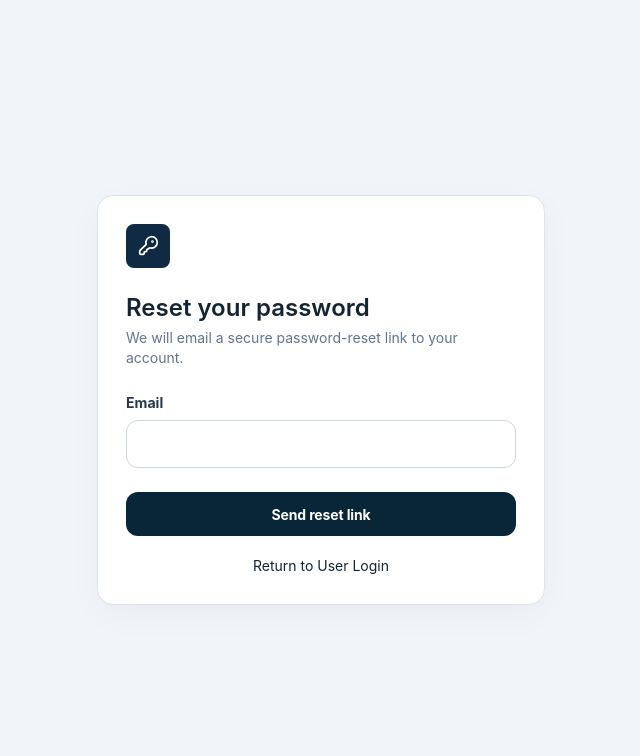
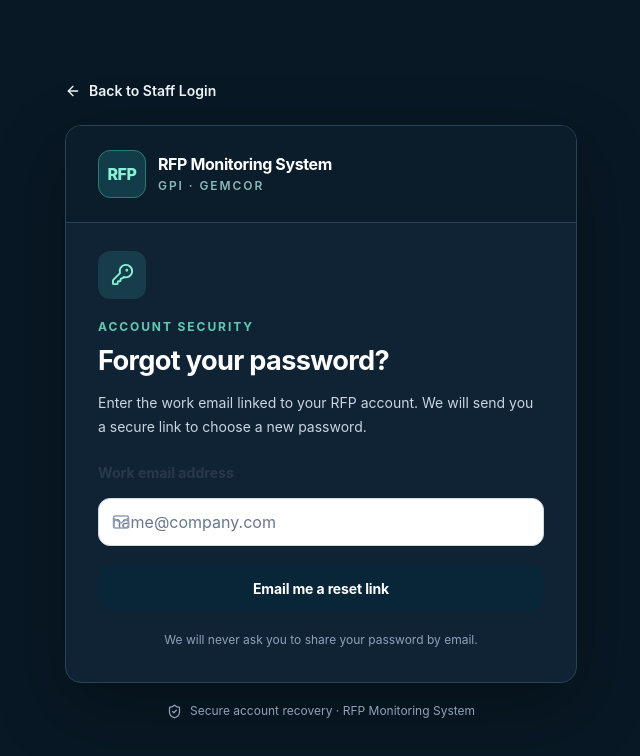
Before and after one commit to blimpMac/RFPProject, a React (Vite) app: page /admin/forgot-password in a window 1280 px wide. Shown: the top 756 px of the page, without its empty margins (319-959 px from the left). Built offline with nearby package versions, Linux system fonts and the light colour scheme; no server answers.

Commit message:
ui: brand and modernize RFP password recovery request and reset screens

```diff
--- a/src/pages/PasswordRecoveryPage.tsx
+++ b/src/pages/PasswordRecoveryPage.tsx
@@ -1,150 +1,283 @@
-import { useState } from 'react';
+import { useState, type ReactNode } from 'react';
 import { Link } from 'react-router-dom';
-import { KeyRound } from 'lucide-react';
+import { ArrowLeft, CheckCircle2, Eye, EyeOff, KeyRound, Mail, ShieldCheck } from 'lucide-react';
 import { Button, Spinner } from '../components/ui';
 import { supabase } from '../lib/supabase';
+
+function RecoveryLayout({
+  title,
+  description,
+  children,
+}: {
+  title: string;
+  description: string;
+  children: ReactNode;
+}) {
+  return (
+    <main className="flex min-h-[100dvh] flex-col bg-[#081824] px-4 py-8 text-slate-100 sm:px-6">
+      <div className="mx-auto flex w-full max-w-lg flex-1 flex-col justify-center">
+        <Link
+          to="/admin/login"
+          className="focus-ring mb-6 inline-flex w-fit items-center gap-2 rounded-lg text-sm font-semibold text-slate-300 transition-colors hover:text-white"
+        >
+          <ArrowLeft size={16} aria-hidden="true" />
+          Back to Staff Login
+        </Link>
+
+        <section
+          className="overflow-hidden rounded-2xl border border-[#294358] bg-[#102334] shadow-[0_25px_70px_rgba(0,0,0,0.28)]"
+          aria-labelledby="password-recovery-title"
+        >
+          <div className="border-b border-[#294358] bg-[#0b1c2b] px-6 py-6 sm:px-8">
+            <div className="flex items-center gap-3">
+              <span className="grid h-12 w-12 shrink-0 place-items-center rounded-xl border border-[#2a7c79] bg-[#123d48] text-base font-extrabold tracking-tight text-[#8af1d8]">
+                RFP
+              </span>
+              <div className="min-w-0">
+                <p className="text-base font-bold leading-5 tracking-tight text-white">
+                  RFP Monitoring System
+                </p>
+                <p className="mt-1 text-xs font-semibold uppercase tracking-[0.16em] text-[#89b9b9]">
+                  GPI · GEMCOR
+                </p>
+              </div>
+            </div>
+          </div>
+          <div className="px-6 pb-7 pt-7 sm:px-8 sm:pb-8">
+            <div className="mb-5 flex h-12 w-12 items-center justify-center rounded-xl bg-[#173c4a] text-[#8af1d8]">
+              <KeyRound size={23} aria-hidden="true" />
+            </div>
+            <p className="text-xs font-bold uppercase tracking-[0.16em] text-[#60cbb3]">
+              Account security
+            </p>
+            <h1
+              id="password-recovery-title"
+              className="mt-2 text-2xl font-bold tracking-tight text-white sm:text-[1.7rem]"
+            >
+              {title}
+            </h1>
+            <p className="mt-3 text-sm leading-6 text-slate-300">{description}</p>
+            {children}
+          </div>
+        </section>
+        <div className="mt-5 flex items-center justify-center gap-2 text-center text-xs text-slate-400">
+          <ShieldCheck size={15} aria-hidden="true" />
+          Secure account recovery · RFP Monitoring System
+        </div>
+      </div>
+    </main>
+  );
+}
 
 export function PasswordRecoveryPage() {
   const [email, setEmail] = useState('');
   const [busy, setBusy] = useState(false);
   const [error, setError] = useState('');
   const [sent, setSent] = useState(false);
-  const submit = async (e: React.FormEvent) => {
-    e.preventDefault();
+
+  const submit = async (event: React.FormEvent) => {
+    event.preventDefault();
+    if (busy) return;
     setBusy(true);
     setError('');
-    const { error } = await supabase.auth.resetPasswordForEmail(email, {
+    try {
+      const { error: authError } = await supabase.auth.resetPasswordForEmail(email.trim(), {
         redirectTo: `${window.location.origin}/admin/reset-password`,
       });
-    if (error) setError(error.message);
-    else setSent(true);
+      if (authError) throw authError;
+      setSent(true);
+    } catch (cause) {
+      setError(cause instanceof Error ? cause.message : 'Unable to request a reset email.');
+    } finally {
       setBusy(false);
+    }
   };
+
   return (
-    <main className="grid min-h-screen place-items-center bg-slate-100 p-4">
-      <form onSubmit={submit} className="card w-full max-w-md p-7 shadow-sm">
-        <div className="mb-6 flex h-11 w-11 items-center justify-center rounded-lg bg-[#102a43] text-white">
-          <KeyRound size={21} />
+    <RecoveryLayout
+      title={sent ? 'Check your email' : 'Forgot your password?'}
+      description={
+        sent
+          ? 'If this address belongs to an RFP staff account, password recovery instructions will arrive shortly.'
+          : 'Enter the work email linked to your RFP account. We will send you a secure link to choose a new password.'
+      }
+    >
+      {sent ? (
+        <div className="mt-6 space-y-5">
+          <div className="flex items-start gap-3 rounded-xl border border-[#256e66] bg-[#12382f] p-4" role="status">
+            <CheckCircle2 size={20} className="mt-0.5 shrink-0 text-[#8af1d8]" aria-hidden="true" />
+            <div>
+              <p className="font-semibold text-[#d5fff2]">Recovery request received</p>
+              <p className="mt-1 text-sm leading-6 text-slate-200">
+                Check your inbox and spam folder. For your security, we do not confirm whether an
+                email address is registered.
+              </p>
             </div>
-        <h1 className="text-2xl font-semibold">Reset your password</h1>
-        <p className="mt-1 text-sm text-slate-500">
-          We will email a secure password-reset link to your account.
-        </p>
-        {sent ? (
-          <p className="mt-6 rounded-md bg-emerald-50 p-4 text-sm text-emerald-800">
-            If this email belongs to an RFP user, a reset link has been sent. Check the inbox and
-            spam folder.
-          </p>
+          </div>
+          <Link
+            to="/admin/login"
+            className="btn btn-primary focus-ring flex w-full items-center justify-center text-center"
+          >
+            Return to Staff Login
+          </Link>
+          <button
+            type="button"
+            className="focus-ring block w-full rounded-md py-2 text-center text-sm font-semibold text-[#8af1d8] hover:underline"
+            onClick={() => {
+              setSent(false);
+              setError('');
+            }}
+          >
+            Try another email address
+          </button>
+        </div>
       ) : (
-          <>
-            <div className="field mt-6">
-              <label htmlFor="recovery-email">Email</label>
+        <form onSubmit={(event) => void submit(event)} className="mt-6 space-y-5">
+          <div className="field">
+            <label htmlFor="recovery-email" className="mb-2 block text-sm font-semibold text-slate-100">
+              Work email address
+            </label>
+            <div className="relative">
+              <Mail size={18} className="pointer-events-none absolute left-3.5 top-1/2 -translate-y-1/2 text-slate-400" aria-hidden="true" />
               <input
-                className="input"
+                className="input w-full pl-11"
                 id="recovery-email"
                 type="email"
+                autoComplete="email"
+                placeholder="name@company.com"
                 required
-                autoComplete="email"
+                disabled={busy}
                 value={email}
-                onChange={(e) => setEmail(e.target.value)}
+                onChange={(event) => {
+                  setEmail(event.target.value);
+                  setError('');
+                }}
               />
             </div>
-            {error && <p className="mt-4 error">{error}</p>}
-            <Button className="mt-6 w-full" disabled={busy}>
-              {busy ? <Spinner label="Sending" /> : 'Send reset link'}
+          </div>
+          {error && <p className="error rounded-lg p-3 text-sm" role="alert">{error}</p>}
+          <Button className="w-full" disabled={busy}>
+            {busy ? <Spinner label="Sending recovery email" /> : 'Email me a reset link'}
           </Button>
-          </>
+          <p className="text-center text-xs leading-5 text-slate-400">
+            We will never ask you to share your password by email.
+          </p>
+        </form>
       )}
-        <Link
-          to="/admin/login"
-          className="mt-5 block text-center text-sm text-slate-500 hover:text-slate-800"
-        >
-          Return to User Login
-        </Link>
-      </form>
-    </main>
+    </RecoveryLayout>
   );
 }
 
 export function PasswordResetPage() {
   const [password, setPassword] = useState('');
   const [confirm, setConfirm] = useState('');
+  const [showPassword, setShowPassword] = useState(false);
+  const [showConfirm, setShowConfirm] = useState(false);
   const [busy, setBusy] = useState(false);
   const [error, setError] = useState('');
   const [done, setDone] = useState(false);
-  const submit = async (e: React.FormEvent) => {
-    e.preventDefault();
+
+  const submit = async (event: React.FormEvent) => {
+    event.preventDefault();
+    if (busy) return;
     if (password !== confirm) {
       setError('Passwords do not match.');
       return;
     }
     setBusy(true);
     setError('');
-    const { error } = await supabase.auth.updateUser({ password });
-    if (error) setError(error.message);
-    else {
+    try {
+      const { error: authError } = await supabase.auth.updateUser({ password });
+      if (authError) throw authError;
       setDone(true);
-      await supabase.auth.signOut();
+      await supabase.auth.signOut({ scope: 'local' });
+    } catch (cause) {
+      if (!done) {
+        setError(cause instanceof Error ? cause.message : 'Unable to update the password.');
       }
+    } finally {
       setBusy(false);
+    }
   };
+
   return (
-    <main className="grid min-h-screen place-items-center bg-slate-100 p-4">
-      <form onSubmit={submit} className="card w-full max-w-md p-7 shadow-sm">
-        <div className="mb-6 flex h-11 w-11 items-center justify-center rounded-lg bg-[#102a43] text-white">
-          <KeyRound size={21} />
+    <RecoveryLayout
+      title={done ? 'Password updated' : 'Create a new password'}
+      description={
+        done
+          ? 'Your RFP account password has been changed. Sign in again using your new password.'
+          : 'Set a new password to restore access to your RFP Monitoring System account.'
+      }
+    >
+      {done ? (
+        <div className="mt-6 space-y-5">
+          <div role="status" className="flex items-center gap-3 rounded-xl border border-[#256e66] bg-[#12382f] p-4 text-[#d5fff2]">
+            <CheckCircle2 size={22} aria-hidden="true" />
+            <p className="font-semibold">Your password has been reset successfully.</p>
           </div>
-        <h1 className="text-2xl font-semibold">Choose a new password</h1>
-        {done ? (
-          <>
-            <p className="mt-5 rounded-md bg-emerald-50 p-4 text-sm text-emerald-800">
-              Your password has been updated.
-            </p>
           <Link
             to="/admin/login"
-              className="mt-5 block text-center font-medium text-[#173f6b] hover:underline"
+            className="btn btn-primary focus-ring flex w-full items-center justify-center"
           >
-              Continue to User Login
+            Continue to Staff Login
           </Link>
-          </>
+        </div>
       ) : (
-          <>
-            <p className="mt-1 text-sm text-slate-500">Use at least eight characters.</p>
-            <div className="mt-6 space-y-4">
+        <form onSubmit={(event) => void submit(event)} className="mt-6 space-y-5">
+          <p className="rounded-lg border border-[#304c5e] bg-[#142b3a] px-4 py-3 text-xs leading-5 text-slate-300">
+            Use at least 8 characters. A longer, unique password is recommended.
+          </p>
           <div className="field">
-                <label htmlFor="new-password">New password</label>
+            <label className="mb-2 block text-sm font-semibold text-slate-100" htmlFor="new-password">New password</label>
+            <div className="relative">
               <input
-                  className="input"
                 id="new-password"
-                  type="password"
+                className="input w-full pr-12"
+                type={showPassword ? 'text' : 'password'}
                 minLength={8}
                 required
                 autoComplete="new-password"
+                disabled={busy}
                 value={password}
-                  onChange={(e) => setPassword(e.target.value)}
+                onChange={(event) => setPassword(event.target.value)}
               />
+              <button type="button" className="focus-ring absolute inset-y-0 right-2 grid w-10 place-items-center rounded-lg text-slate-400 hover:text-white"
+                aria-label={showPassword ? 'Hide password' : 'Show password'}
+                onClick={() => setShowPassword((value) => !value)}>
+                {showPassword ? <EyeOff size={18} /> : <Eye size={18} />}
+              </button>
+            </div>
           </div>
           <div className="field">
-                <label htmlFor="confirm-password">Confirm password</label>
+            <label className="mb-2 block text-sm font-semibold text-slate-100" htmlFor="confirm-password">Confirm new password</label>
+            <div className="relative">
               <input
-                  className="input"
                 id="confirm-password"
-                  type="password"
+                className="input w-full pr-12"
+                type={showConfirm ? 'text' : 'password'}
                 minLength={8}
                 required
                 autoComplete="new-password"
+                disabled={busy}
                 value={confirm}
-                  onChange={(e) => setConfirm(e.target.value)}
+                onChange={(event) => setConfirm(event.target.value)}
               />
+              <button type="button" className="focus-ring absolute inset-y-0 right-2 grid w-10 place-items-center rounded-lg text-slate-400 hover:text-white"
+                aria-label={showConfirm ? 'Hide confirmation password' : 'Show confirmation password'}
+                onClick={() => setShowConfirm((value) => !value)}>
+                {showConfirm ? <EyeOff size={18} /> : <Eye size={18} />}
+              </button>
             </div>
           </div>
-            {error && <p className="mt-4 error">{error}</p>}
-            <Button className="mt-6 w-full" disabled={busy}>
-              {busy ? <Spinner label="Updating" /> : 'Update password'}
+          {confirm && password !== confirm && (
+            <p className="text-xs font-medium text-[#ffb3b3]" role="status">Passwords do not match yet.</p>
+          )}
+          {error && <p className="error rounded-lg p-3 text-sm" role="alert">{error}</p>}
+          <Button className="w-full" disabled={busy || password.length < 8 || confirm !== password}>
+            {busy ? <Spinner label="Updating password" /> : 'Save new password'}
           </Button>
-          </>
+        </form>
       )}
-      </form>
-    </main>
+    </RecoveryLayout>
   );
 }
```
Lines whose indentation alone changed are shown as unchanged.
